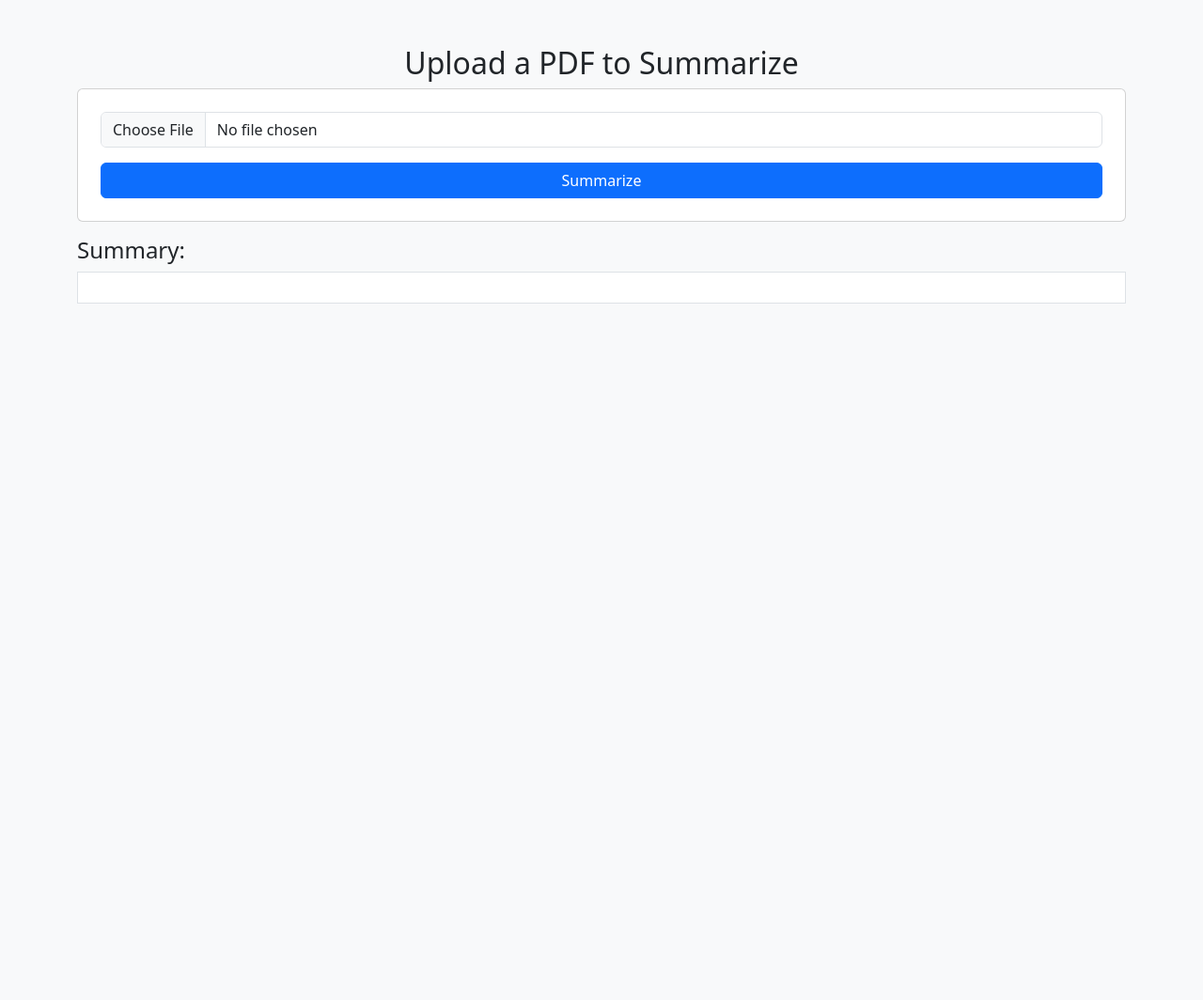
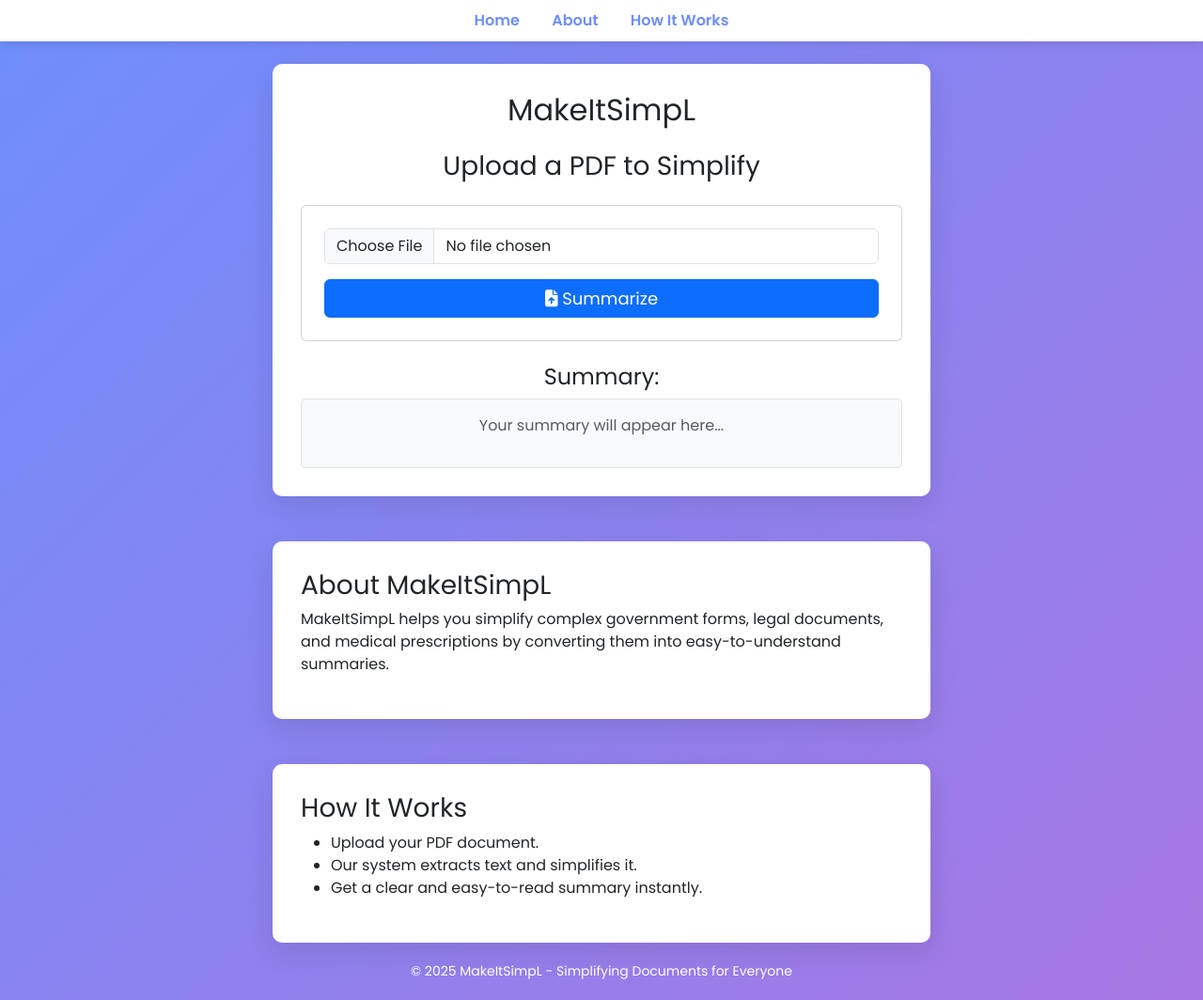
Before and after one commit to neets-shan/KH-17-2025-websummarizer, a Flask app: page / in a window 1280 px wide. Shown: the whole page at 94% size. Before the commit the page ends 323 px from the top, so only its background shows below. Run offline with Flask 3, Linux system fonts and the light colour scheme; some libraries are stand-ins or nearby versions.

Commit message:
fifth commit

```diff
--- a/templates/index.html
+++ b/templates/index.html
@@ -3,22 +3,109 @@
 <head>
     <meta charset="UTF-8">
     <meta name="viewport" content="width=device-width, initial-scale=1.0">
-    <title>PDF Summarizer</title>
+    <title>MakeItSimpL</title>
     <link href="https://cdn.jsdelivr.net/npm/bootstrap@5.3.0/dist/css/bootstrap.min.css" rel="stylesheet">
+    <link href="https://fonts.googleapis.com/css2?family=Poppins:wght@300;400;600&display=swap" rel="stylesheet">
+    <script src="https://kit.fontawesome.com/a076d05399.js" crossorigin="anonymous"></script>
+    <style>
+        body {
+            font-family: 'Poppins', sans-serif;
+            background: linear-gradient(135deg, #6e8efb, #a777e3);
+            min-height: 100vh;
+            display: flex;
+            flex-direction: column;
+            align-items: center;
+            justify-content: center;
+            padding: 20px;
+        }
+        .container {
+            max-width: 700px;
+            background: white;
+            padding: 30px;
+            border-radius: 10px;
+            box-shadow: 0 10px 30px rgba(0, 0, 0, 0.1);
+        }
+        .btn-primary {
+            width: 100%;
+            font-size: 18px;
+            transition: 0.3s;
+        }
+        .btn-primary:hover {
+            background-color: #5a67d8;
+        }
+        .summary-box {
+            max-height: 200px;
+            overflow-y: auto;
+            background: #f8f9fa;
+            padding: 10px;
+            border-radius: 5px;
+        }
+        .loading {
+            display: none;
+        }
+        nav {
+            background: white;
+            padding: 10px;
+            width: 100%;
+            position: fixed;
+            top: 0;
+            left: 0;
+            box-shadow: 0 2px 10px rgba(0, 0, 0, 0.1);
+        }
+        nav a {
+            margin: 0 15px;
+            font-weight: 600;
+            color: #6e8efb;
+            text-decoration: none;
+        }
+        .footer {
+            text-align: center;
+            margin-top: 20px;
+            color: white;
+            font-size: 14px;
+        }
+    </style>
 </head>
-<body class="bg-light">
+<body>
+    <nav class="text-center">
+        <a href="#">Home</a>
+        <a href="#about">About</a>
+        <a href="#how-it-works">How It Works</a>
+    </nav>
 
-<div class="container mt-5">
-    <h2 class="text-center">Upload a PDF to Summarize</h2>
+    <div class="container text-center mt-5">
+        <h2 class="mb-4">MakeItSimpL</h2>
+        <h3 class="mb-4">Upload a PDF to Simplify</h3>
         <div class="card p-4">
             <input type="file" id="pdfInput" class="form-control mb-3">
-        <button class="btn btn-primary" onclick="uploadAndSummarize()">Summarize</button>
+            <button class="btn btn-primary" onclick="uploadAndSummarize()">
+                <i class="fas fa-file-upload"></i> Summarize
+            </button>
+            <div class="loading mt-3">Processing... <span class="spinner-border spinner-border-sm"></span></div>
         </div>
-    <div class="mt-3">
+        <div class="mt-4">
             <h4>Summary:</h4>
-        <p id="summaryText" class="border p-3 bg-white"></p>
+            <div class="summary-box border p-3">
+                <p id="summaryText" class="text-muted">Your summary will appear here...</p>
             </div>
         </div>
+    </div>
+
+    <div class="container mt-5" id="about">
+        <h3>About MakeItSimpL</h3>
+        <p>MakeItSimpL helps you simplify complex government forms, legal documents, and medical prescriptions by converting them into easy-to-understand summaries.</p>
+    </div>
+
+    <div class="container mt-5" id="how-it-works">
+        <h3>How It Works</h3>
+        <ul>
+            <li>Upload your PDF document.</li>
+            <li>Our system extracts text and simplifies it.</li>
+            <li>Get a clear and easy-to-read summary instantly.</li>
+        </ul>
+    </div>
+
+    <footer class="footer">© 2025 MakeItSimpL - Simplifying Documents for Everyone</footer>
 
     <script>
         function uploadAndSummarize() {
@@ -30,9 +117,11 @@ function uploadAndSummarize() {
             }
             formData.append("pdf", fileInput.files[0]);
 
+            document.querySelector(".loading").style.display = "block";
             fetch("/summarize", { method: "POST", body: formData })
                 .then(response => response.json())
                 .then(data => {
+                    document.querySelector(".loading").style.display = "none";
                     if (data.error) {
                         alert(data.error);
                     } else {
@@ -42,6 +131,5 @@ function uploadAndSummarize() {
                 .catch(error => console.error("Error:", error));
         }
     </script>
-
 </body>
 </html>
```
Also changed, not shown: 4 other files. Lines whose indentation alone changed are shown as unchanged.
